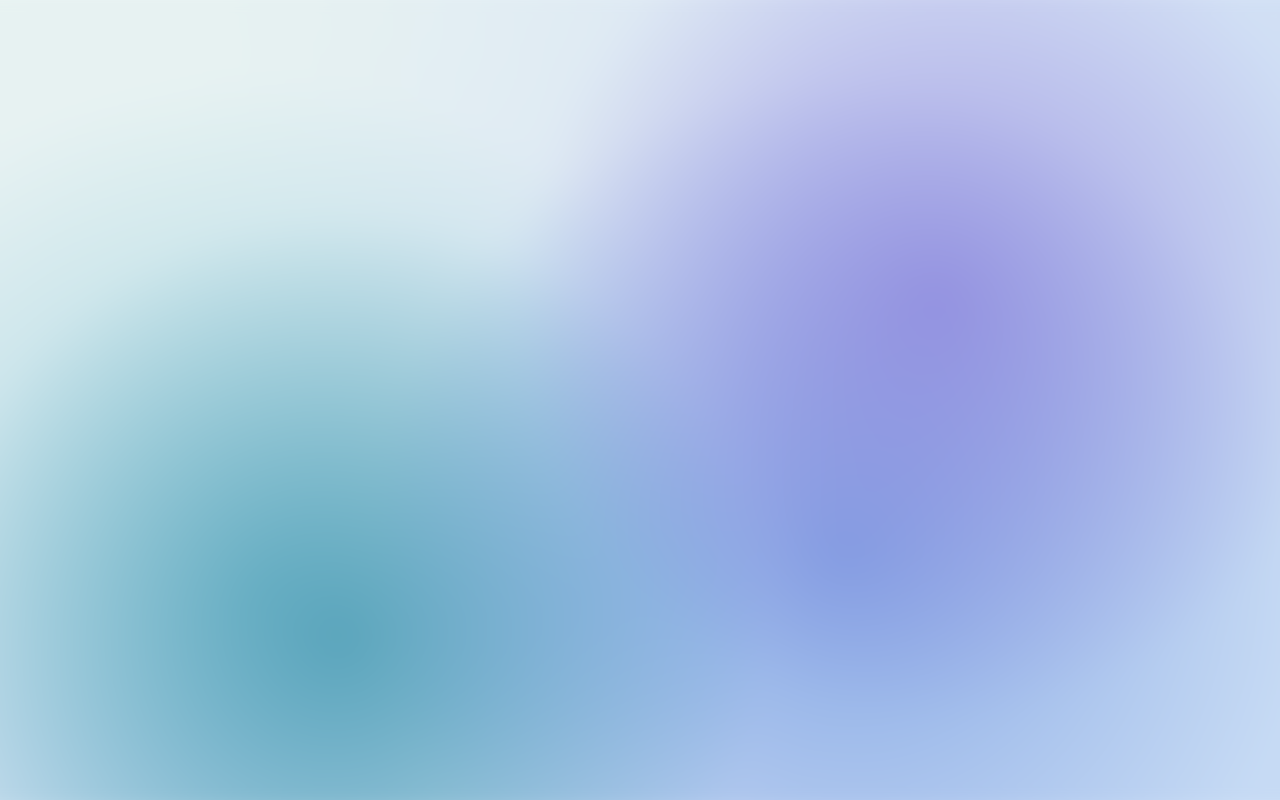
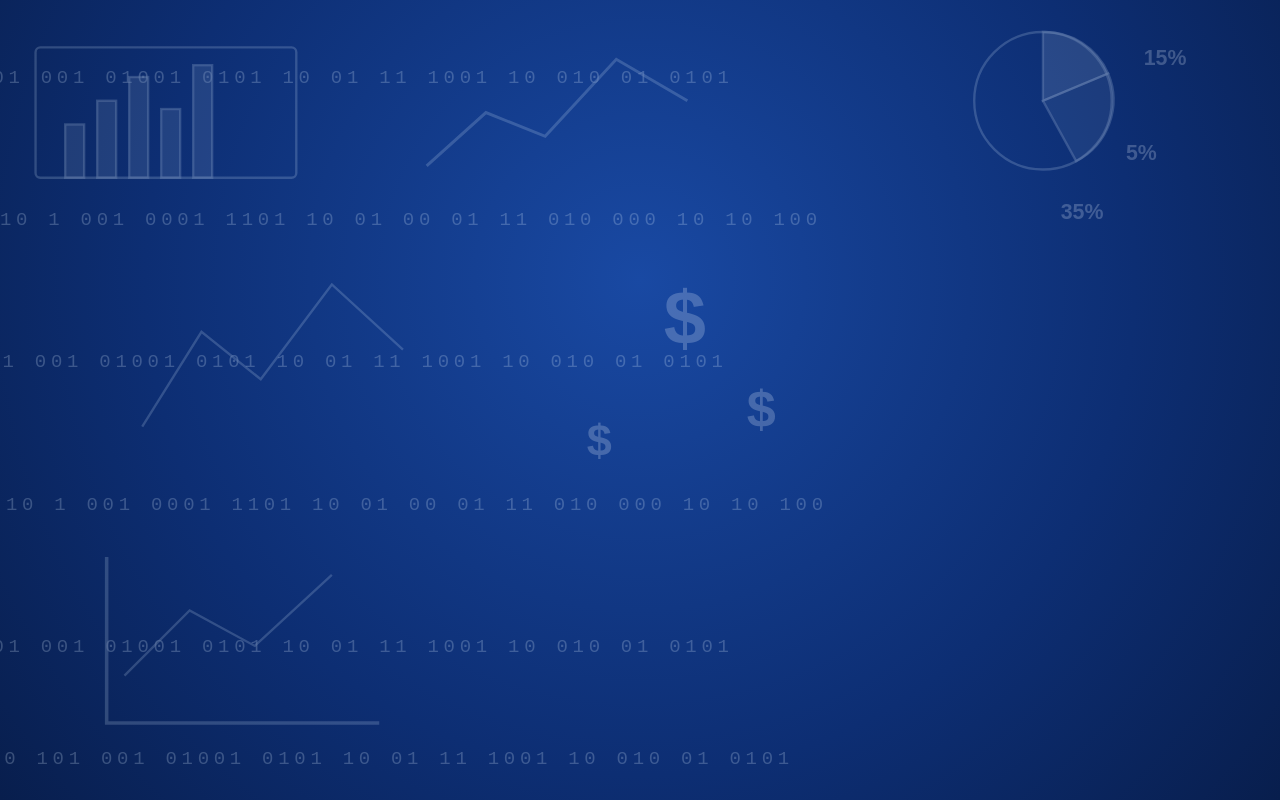
Before and after one commit to surveyor-saroar/Video-5, a plain HTML site: page index.html in a window 1280 px wide. Drawn offline with Linux system fonts and the light colour scheme.

Commit message:
Update index.html

```diff
--- a/index.html
+++ b/index.html
@@ -3,7 +3,7 @@
 <head>
   <meta charset="UTF-8" />
   <meta name="viewport" content="width=device-width, initial-scale=1.0" />
-  <title>index.html - Watercolor Background</title>
+  <title>index.html - Data Analytics & Binary Background</title>
   <style>
     * {
       box-sizing: border-box;
@@ -22,26 +22,24 @@
       display: flex;
       align-items: center;
       justify-content: center;
-      background-color: #eef4f7;
-      font-family: system-ui, -apple-system, sans-serif;
+      background: radial-gradient(circle at 50% 35%, #1949a3 0%, #0d2e73 60%, #081e4d 100%);
+      font-family: 'Courier New', monospace, system-ui, sans-serif;
     }
 
-    /* ওয়াটারকালার আভা ব্যাকগ্রাউন্ড লেয়ার */
-    .watercolor-bg {
+    /* ডাটা চার্ট ও বাইনারি ব্যাকগ্রাউন্ড লেয়ার */
+    .data-bg {
       position: fixed;
       inset: 0;
       width: 100vw;
       height: 100vh;
       pointer-events: none;
-      background:
-        radial-gradient(circle at 72% 38%, rgba(126, 107, 214, 0.58) 0%, transparent 38%),
-        radial-gradient(circle at 65% 68%, rgba(74, 123, 216, 0.55) 0%, transparent 45%),
-        radial-gradient(circle at 28% 78%, rgba(18, 122, 150, 0.52) 0%, transparent 36%),
-        radial-gradient(circle at 22% 72%, rgba(88, 182, 201, 0.45) 0%, transparent 42%),
-        radial-gradient(circle at 15% 15%, rgba(232, 243, 242, 0.9) 0%, transparent 48%),
-        linear-gradient(135deg, #e8f3f2 0%, #d6e2f5 45%, #c5daf4 100%);
-      filter: blur(14px);
-      transform: scale(1.06);
+      opacity: 0.42;
+    }
+
+    .data-bg svg {
+      width: 100%;
+      height: 100%;
+      display: block;
     }
 
     .stage {
@@ -66,7 +64,50 @@
 </head>
 <body>
 
-  <div class="watercolor-bg"></div>
+  <div class="data-bg" aria-hidden="true">
+    <svg viewBox="0 0 1200 675" preserveAspectRatio="xMidYMid slice">
+      <g fill="rgba(220, 238, 255, 0.55)" font-size="16" letter-spacing="4">
+        <text x="40" y="70">101 001 01001 0101 10 01 11 1001 10 010 01 0101</text>
+        <text x="60" y="190">10 1 001 0001 1101 10 01 00 01 11 010 000 10 10 100</text>
+        <text x="35" y="310">101 001 01001 0101 10 01 11 1001 10 010 01 0101</text>
+        <text x="65" y="430">10 1 001 0001 1101 10 01 00 01 11 010 000 10 10 100</text>
+        <text x="40" y="550">101 001 01001 0101 10 01 11 1001 10 010 01 0101</text>
+        <text x="50" y="645">10 101 001 01001 0101 10 01 11 1001 10 010 01 0101</text>
+      </g>
+
+      <g stroke="rgba(220, 238, 255, 0.45)" fill="none" stroke-width="2">
+        <!-- Bar Chart Left -->
+        <rect x="90" y="40" width="220" height="110" rx="4" />
+        <rect x="115" y="105" width="16" height="45" fill="rgba(220,238,255,0.25)" />
+        <rect x="142" y="85" width="16" height="65" fill="rgba(220,238,255,0.25)" />
+        <rect x="169" y="65" width="16" height="85" fill="rgba(220,238,255,0.25)" />
+        <rect x="196" y="92" width="16" height="58" fill="rgba(220,238,255,0.25)" />
+        <rect x="223" y="55" width="16" height="95" fill="rgba(220,238,255,0.25)" />
+
+        <!-- Line Graph Center -->
+        <polyline points="420,140 470,95 520,115 580,50 640,85" stroke-width="2.5" />
+        <polyline points="180,360 230,280 280,320 340,240 400,295" />
+
+        <!-- Pie Chart Top Right -->
+        <circle cx="940" cy="85" r="58" />
+        <path d="M940,85 L940,27 A58,58 0 0,1 995,62 Z" fill="rgba(220,238,255,0.32)" />
+        <path d="M940,85 L995,62 A58,58 0 0,1 968,136 Z" fill="rgba(220,238,255,0.18)" />
+
+        <!-- Bottom Left Axes -->
+        <polyline points="150,470 150,610 380,610" stroke-width="3" />
+        <polyline points="165,570 220,515 275,545 340,485" />
+      </g>
+
+      <g fill="rgba(235, 245, 255, 0.55)" font-family="sans-serif" font-weight="700">
+        <text x="620" y="290" font-size="64">$</text>
+        <text x="690" y="360" font-size="44">$</text>
+        <text x="555" y="385" font-size="38">$</text>
+        <text x="1025" y="55" font-size="18">15%</text>
+        <text x="1010" y="135" font-size="18">5%</text>
+        <text x="955" y="185" font-size="18">35%</text>
+      </g>
+    </svg>
+  </div>
 
   <div class="stage" id="stage">
     <section class="scene active" data-scene="0">
```
